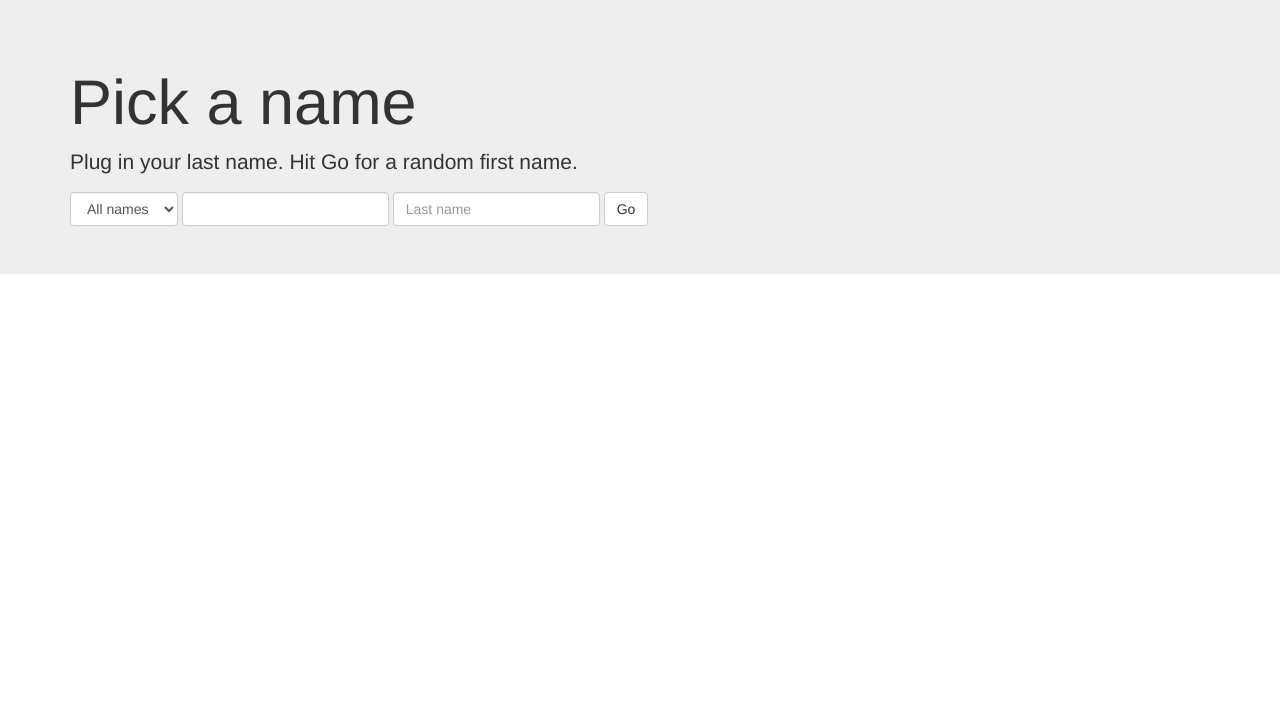
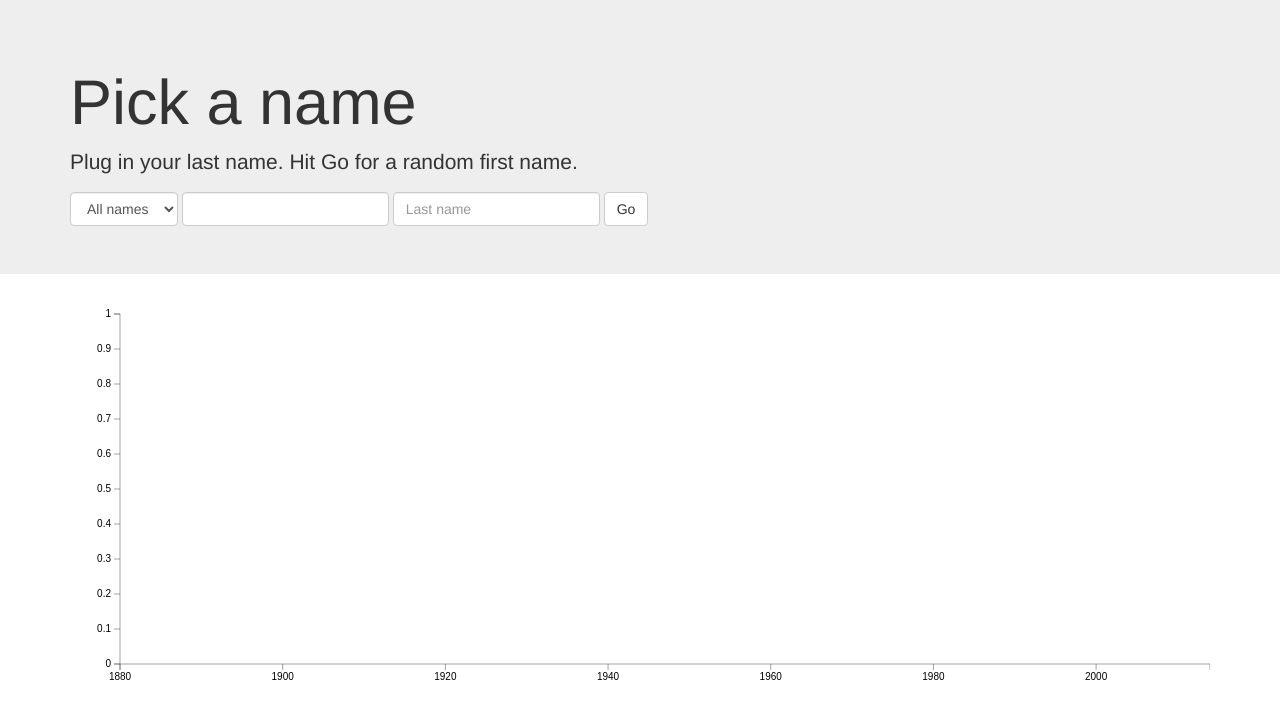
Before and after one commit to eyeseast/namethis, a Flask app: page / in a window 1280 px wide. Shown: the top 719 px of the page. Run offline with Flask 2, Linux system fonts and the light colour scheme; some libraries are stand-ins or nearby versions.

Commit message:
Basic chart working

```diff
--- a/app.py
+++ b/app.py
@@ -3,7 +3,7 @@
 """
 import os
 import dataset
-from flask import Flask, g, render_template, jsonify
+from flask import Flask, g, render_template, jsonify, url_for
 from redis import StrictRedis
 
 # database
@@ -32,6 +32,18 @@
     if redis is None:
         redis = StrictRedis.from_url(REDIS_URL)
     return redis
+
+
+def get_name_stats(name, sex=None):
+    "Get stats for a single name"
+    db = get_db()
+    table = db['names']
+    where = {'name': name}
+    if sex in {'m', 'M', 'f', 'F'}:
+        where['sex'] = sex.upper()
+
+    result = table.find(**where)
+    return list(result)
 
 
 @app.route('/')
@@ -70,16 +82,10 @@
     return jsonify(results=stats)
 
 
-def get_name_stats(name, sex=None):
-    "Get stats for a single name"
-    db = get_db()
-    table = db['names']
-    where = {'name': name}
-    if sex in {'m', 'M', 'f', 'F'}:
-        where['sex'] = sex.upper()
-
-    result = table.find(**where)
-    return list(result)
+@app.template_global('s')
+def static(filename):
+    "Shortcut for static url"
+    return url_for('static', filename=filename)
 
 
 if __name__ == "__main__":
--- a/bower.json
+++ b/bower.json
@@ -20,5 +20,8 @@
   ],
   "dependencies": {
     "d3": "~3.5.5"
+  },
+  "resolutions": {
+    "d3": "~3.5.5"
   }
 }
--- a/templates/index.html
+++ b/templates/index.html
@@ -1,6 +1,31 @@
 {% extends "base.html" %}
 
 {% block title %}Pick a name{% endblock title %}
+
+{% block css %}
+<link rel="stylesheet" href="{{ s('bower_components/d4/d4.css') }}">
+<style>
+/* svg styles */
+svg {
+    font-family: sans-serif;
+    font-size: 10px;
+    width: 100%;
+}
+
+.axis path,
+.axis line {
+    fill: none;
+    stroke: #444;
+    stroke-width: .5;
+}
+
+.column {
+    fill: Steelblue;
+    stroke: #fff;
+}
+
+</style>
+{% endblock css %}
 
 {% block content %}
 <div class="jumbotron">
@@ -22,34 +47,116 @@
     </div>
 </div>
 
+<div class="container">
+    <div class="row">
+        <div id="chart" class="col-xs-12"></div>
+    </div>
+</div>
 {% endblock content %}
+
+{% block library_scripts %}
+<script src="{{ s('bower_components/d3/d3.min.js') }}"></script>
+<script src="{{ s('bower_components/d4/d4.min.js') }}"></script>
+
+{% endblock library_scripts %}
 
 {% block scripts %}
 <script>
-var form = $('#names')
-  , baseurl = "{{ url_for('get_random_stats') }}";
+var form = d3.select('#names')
+  , baseurl = "{{ url_for('get_random_stats') }}"
+  , margin = {top: 10, right: 30, bottom: 30, left: 50}
+  , width = parseInt(d3.select('#chart').style('width'), 10)
+  , width = width - margin.left - margin.right
+  , height = 350;
 
+// global lastname
 var lastname = localStorage.getItem('namethis:lastname');
 
 if (lastname) {
-    $('[name=lastname]').val(lastname);
+    d3.select('[name=lastname]').property('value', lastname);
 };
 
-form.on('submit', function(e) {
-    e.preventDefault();
+var x = d3.scale.linear()
+    .domain([1880, 2014])
+    .range([0, width]);
+
+var y = d3.scale.linear()
+    .range([height, 0]);
+
+var xAxis = d3.svg.axis()
+    .orient('bottom')
+    .scale(x)
+    .tickFormat(String);
+
+var yAxis = d3.svg.axis()
+    .orient('left')
+    .scale(y)
+    .tickFormat(d3.format(','));
+
+var svg = d3.select('#chart').append('svg')
+    //.style('width', (width + margin.left + margin.right) + 'px')
+    .style('height', (height + margin.top + margin.bottom) + 'px')
+  .append('g')
+    .attr('transform', 'translate(' + [margin.left, margin.top] + ')');
+
+svg.append('g')
+    .attr('class', 'x axis')
+    .attr('transform', 'translate(' + [0, height] + ')')
+    .call(xAxis);
+
+svg.append('g')
+    .attr('class', 'y axis')
+    .call(yAxis);
+
+
+form.on('submit', function() {
+    d3.event.preventDefault();
 
     // stash last name
-    lastname = $('[name=lastname]').val();
+    lastname = d3.select('[name=lastname]').property('value');
     localStorage.setItem('namethis:lastname', lastname);
 
     // filter by sex
-    var sex = $('[name=sex]').val()
+    var sex = d3.select('[name=sex]').property('value')
       , url = [baseurl, sex].join('/');
 
-    $.get(url).then(function(data) {
+    d3.json(url, function(err, data) {
         window.data = data;
-        $('[name=firstname]').val(data.name);
+        d3.select('[name=firstname]').property('value', data.name);
+
+        render_chart(data.stats);
+
     });
 });
+
+function render_chart(data) {
+
+    // update y
+    y.domain([0, d3.max(data, function(d) { return d.number; })])
+    svg.select('.y.axis')
+        .transition()
+        .call(yAxis);
+
+    var bars = svg.selectAll('.column')
+        .data(data, function(d) { return d.year; });
+
+    bars.enter().append('rect')
+        .attr('class', 'column')
+        .attr('width', width / (2013 - 1880))
+        .attr('x', function(d) { return x(d.year); });
+
+    // update
+    bars
+        .transition()
+        .attr('y', function(d) { return y(d.number); })
+        .attr('height', function(d) { return height - y(d.number); });
+
+    bars.exit()
+        .transition()
+        .attr('y', height)
+        .attr('height', 0)
+        .remove();
+
+}
 </script>
 {% endblock scripts %}
```
